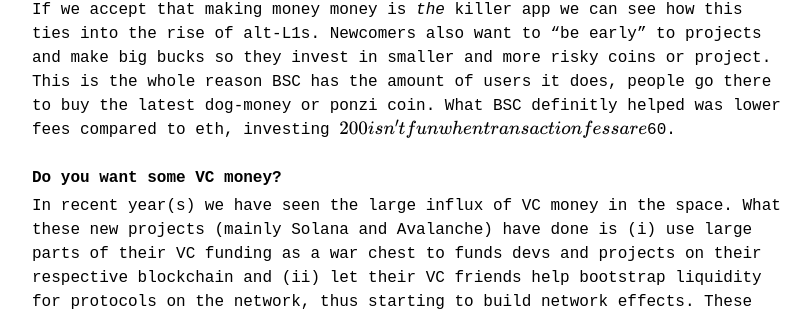
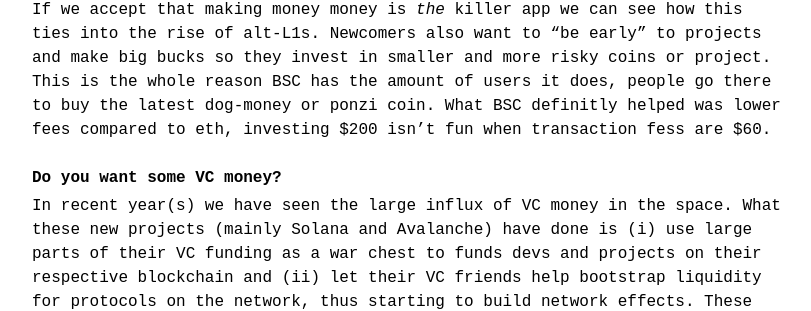
Before and after one commit to pneugeb/pneugeb.github.io, a Jekyll site: the page built from _posts/2022-01-28-Crypto's-killer-app.md, in a window 1280 px wide and 900 px high, scrolled down 886 px. Shown: the part 139-450 px from the top of the window, without its empty margins (229-1040 px from the left). Built offline with Jekyll 4.4.1, drawn with Linux system fonts in a browser that asks for light colours.

Commit message:
clean up

```diff
--- a/Gemfile
+++ b/Gemfile
@@ -8,3 +8,4 @@
 # gem 'jekyll-compose', group: [:jekyll_plugins]
 
 gem "webrick", "~> 1.7"
+gem 'wdm', '>= 0.1.0' if Gem.win_platform?
--- a/_posts/2022-01-28-Crypto's-killer-app.md
+++ b/_posts/2022-01-28-Crypto's-killer-app.md
@@ -19,7 +19,7 @@
 
 ## The rise of alt-L1s
 
-If we accept that making money money is *the* killer app we can see how this ties into the rise of alt-L1s. Newcomers also want to “be early” to projects and make big bucks so they invest in smaller and more risky coins or project. This is the whole reason BSC has the amount of users it does, people go there to buy the latest dog-money or ponzi coin. What BSC definitly helped was lower fees compared to eth, investing $200 isn’t fun when transaction fess are $60.
+If we accept that making money money is *the* killer app we can see how this ties into the rise of alt-L1s. Newcomers also want to “be early” to projects and make big bucks so they invest in smaller and more risky coins or project. This is the whole reason BSC has the amount of users it does, people go there to buy the latest dog-money or ponzi coin. What BSC definitly helped was lower fees compared to eth, investing \\$200 isn’t fun when transaction fess are \\$60.
 
 ### Do you want some VC money?
 
```
Also changed, not shown: Gemfile.lock, 2 other files.
